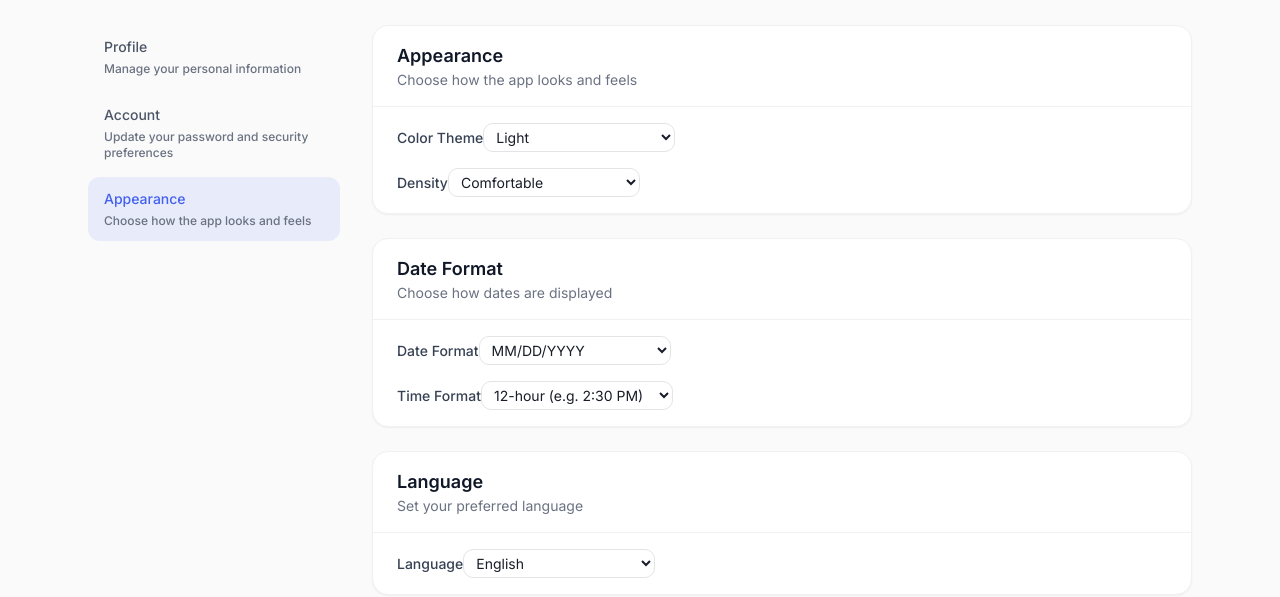
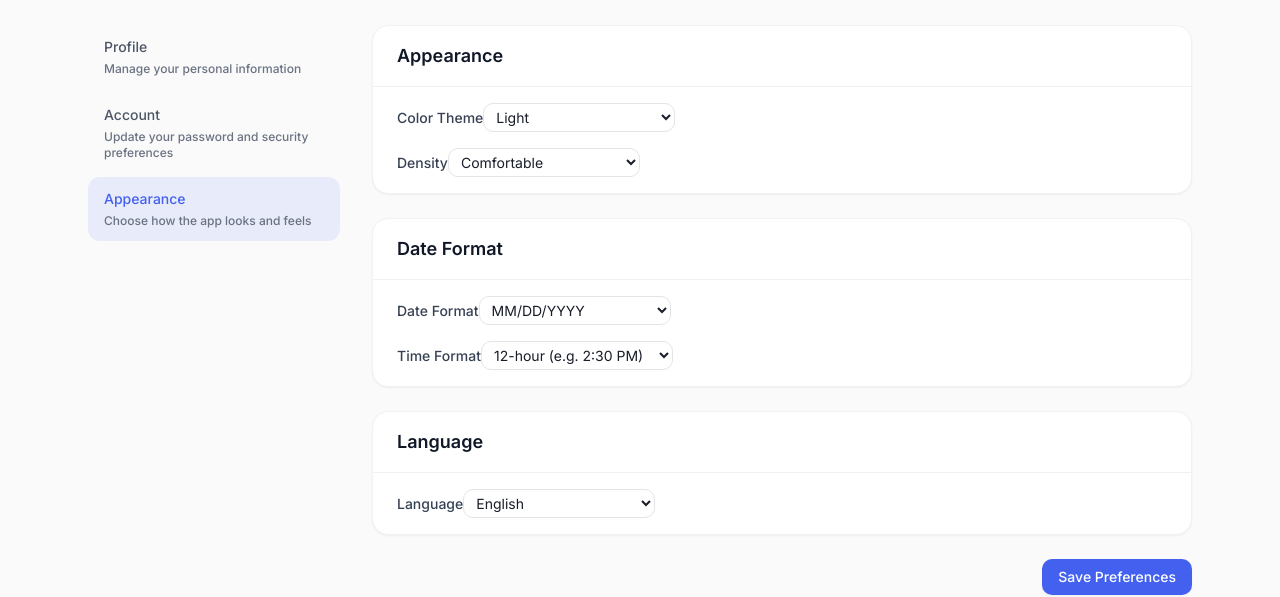
Before and after one commit to warlordtm/leadflow, a Next.js app: page /settings/appearance in a window 1280 px wide. Shown: the part 172-769 px from the top of the page. Built offline with nearby package versions, Linux system fonts and the light colour scheme; no server answers.

Commit message:
fix: remove date format description

```diff
--- a/src/app/(dashboard)/settings/appearance/page.tsx
+++ b/src/app/(dashboard)/settings/appearance/page.tsx
@@ -101,7 +101,7 @@ export default function AppearanceSettingsPage() {
       <Card>
         <CardHeader>
           <CardTitle>{t('settings.appearance')}</CardTitle>
-          <CardDescription>{t('settings.themeDesc')}</CardDescription>
+
         </CardHeader>
         <CardContent className="space-y-4">
           <div className="space-y-2">
@@ -137,7 +137,6 @@ export default function AppearanceSettingsPage() {
       <Card>
         <CardHeader>
           <CardTitle>{t('settings.dateFormat')}</CardTitle>
-          <CardDescription>{'Choose how dates are displayed'}</CardDescription>
         </CardHeader>
         <CardContent className="space-y-4">
           <div className="space-y-2">
@@ -173,7 +172,7 @@ export default function AppearanceSettingsPage() {
       <Card>
         <CardHeader>
           <CardTitle>{t('settings.language')}</CardTitle>
-          <CardDescription>{t('settings.languageDesc')}</CardDescription>
+
         </CardHeader>
         <CardContent>
           <div className="space-y-2">
```
